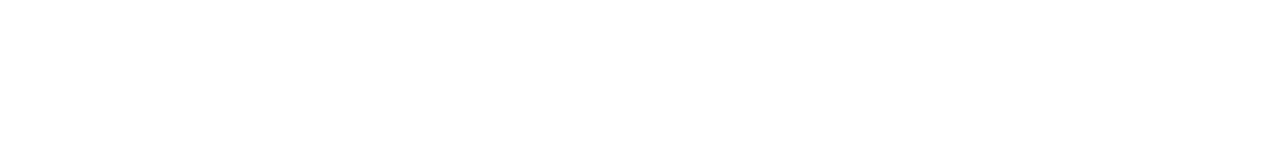
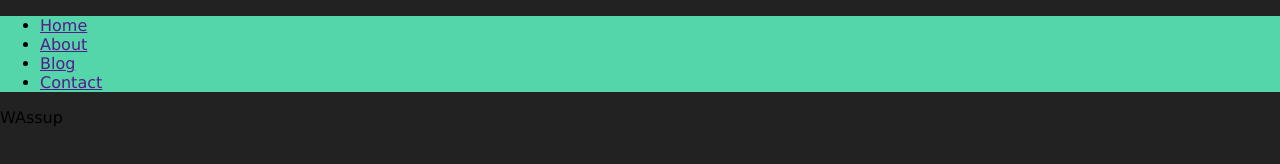
Before and after one commit to BenedictWightman/sustaining-serendipity, a plain HTML site: page index.html in a window 1280 px wide. Drawn offline with Linux system fonts and the light colour scheme.

Commit message:
Included a logo for the webpage and adapted some of the css and html

```diff
--- a/index.html
+++ b/index.html
@@ -1,15 +1,27 @@
 <!DOCTYPE html>
 <html>
 <head>
+	<link rel="icon" href="images/ss-logo.png">
 	<meta charset="utf-8">
 	<meta name="viewport" content="width=device-width, initial-scale=1">
 	<link rel="stylesheet" type="text/css" href="styles.css">
 	<title>Sustaining Serendipity</title>
 </head>
-<body color=black>
+<body>
 	<header>
-		<h1 class="title">Sustaining Serendipity</h1>
+		<!-- Navigation Bar -->
+		<nav>
+			<ul>
+				<li class="item"><a href="">Home</a></li>
+				<li class="item"><a href="">About</a></li>
+				<li class="item"><a href="">Blog</a></li>
+				<li class="item"><a href="">Contact</a></li>
+			</ul>
+		</nav>
 	</header>
+	<div>
+		<p>WAssup</p>
+	</div>
 
 
 
--- a/styles.css
+++ b/styles.css
@@ -1,9 +1,22 @@
+body{
+	margin:0 auto;
+	background: #222;
+	font-family: verdana;
+	font-weight:300;
+}
 header{
-	margin:0;
-	padding:0;
-	background-image: url(https://www.pexels.com/photo/white-sailboat-on-water-273886/) height:200px;
+	background-color: #55d6aa;
 }
-.title{
+.container{
+	width:80%;
+	margin:0 auto;
+	display:flex;
+	flex-direction: row;
+	justify-content: space-between;
+	align-items: flex-end;
+}
+
+.items{
 	font-family: verdana;
 	font-size: 40px;
 	color: white;
```
Also changed, not shown: images/ss-logo.png (added).
